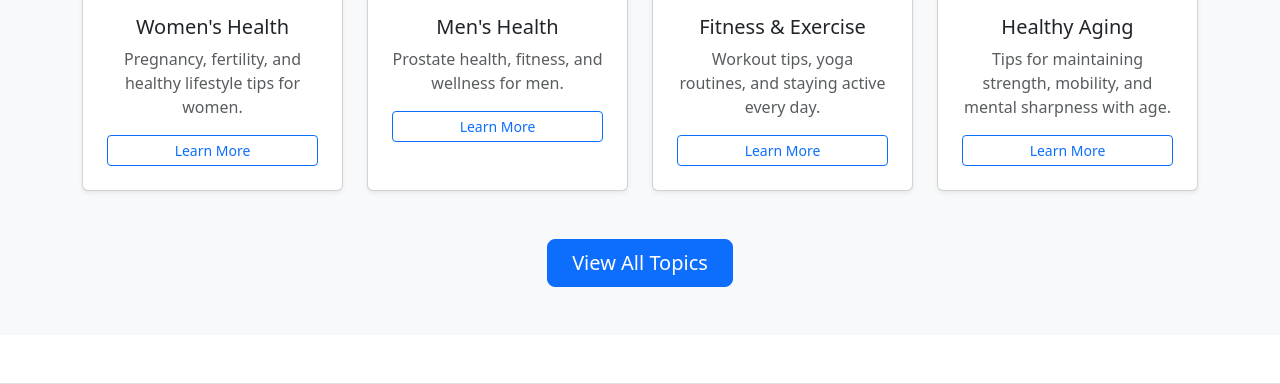
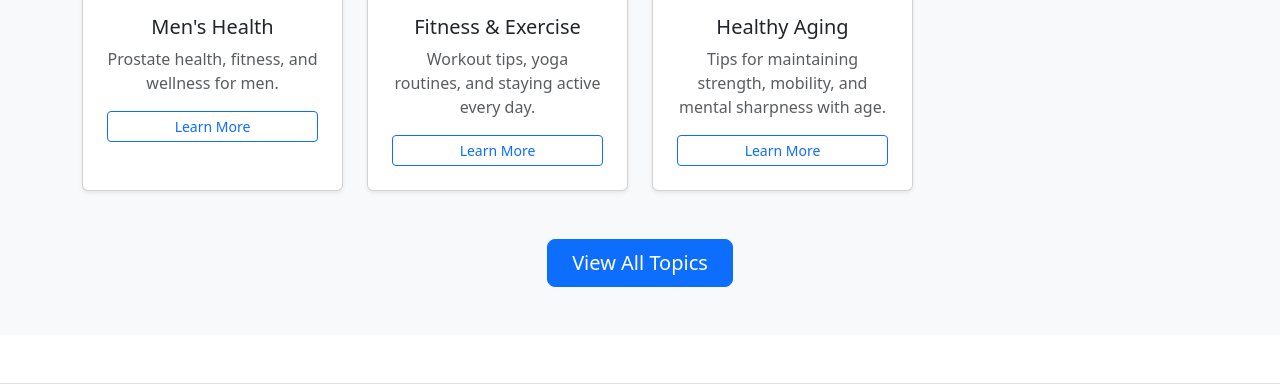
Before and after one commit to mahassantech/A-Collaborative-Platform-for-Public-Health-Stakeholders, a Django app: page /core/myhealth/ in a window 1280 px wide. Shown: the part 371-755 px from the top of the page. Run offline with Django 5.2, Linux system fonts and the light colour scheme.

Commit message:
health edit

```diff
--- a/core/templates/core/health.html
+++ b/core/templates/core/health.html
@@ -8,15 +8,7 @@
     <h2 class="text-center fw-bold mb-5">Health Topics</h2>
     <div class="row g-4">
 
-      <!-- Women's Health -->
-      <div class="col-md-3">
-        <div class="card shadow-sm h-100 text-center p-4">
-          <img src="{% static 'images/women.jpg' %}" alt="Women's Health" class="img-fluid rounded mb-3">
-          <h5 class="card-title">Women's Health</h5>
-          <p class="text-muted">Pregnancy, fertility, and healthy lifestyle tips for women.</p>
-          <a href="#" class="btn btn-outline-primary btn-sm">Learn More</a>
-        </div>
-      </div>
+
 
       <!-- Men's Health -->
       <div class="col-md-3">
```
